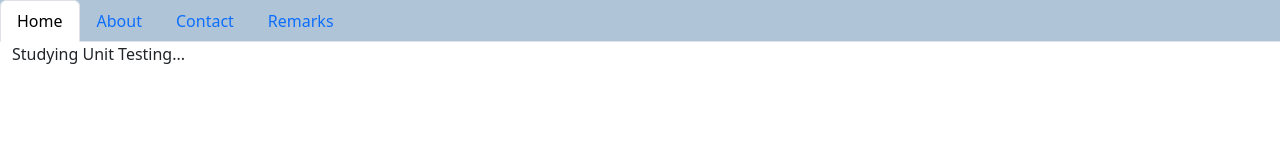
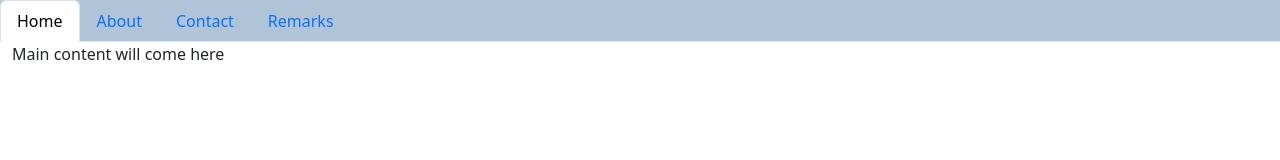
Before and after one commit to Sentinel05/WebPad, an Angular app: page / in a window 1280 px wide. Shown: the top 160 px of the page. Built offline with nearby package versions, Linux system fonts and the light colour scheme.

Commit message:
minor change to home

```diff
--- a/src/app/home-body/home-body.component.html
+++ b/src/app/home-body/home-body.component.html
@@ -1 +1 @@
-<p>Studying Unit Testing...</p>
+<p>Main content will come here</p>
```
